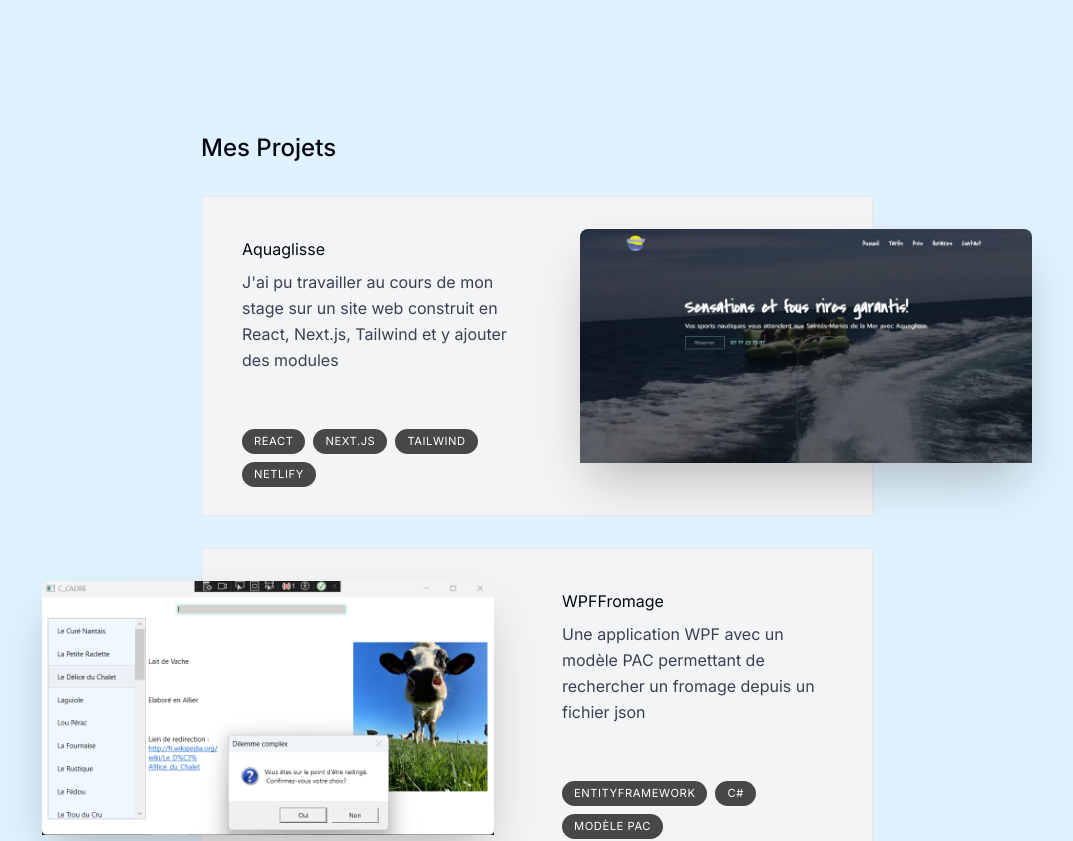
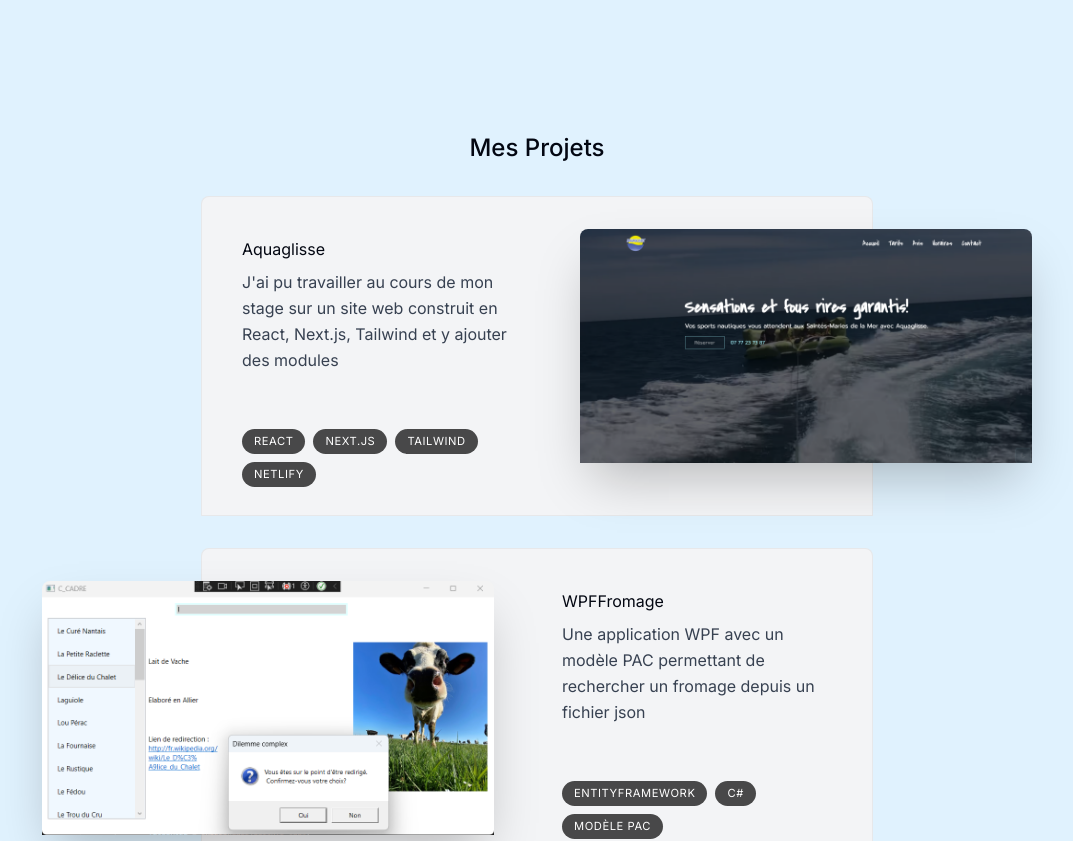
Before and after one commit to zalixzy/portfolio, a Next.js app: page / in a window 1280 px wide. Shown: the part 1160-2001 px from the top of the page, without its empty margins (103-1176 px from the left). Built offline with nearby package versions, Linux system fonts and the light colour scheme.

Commit message:
ajout des animations pour les projets

```diff
--- a/components/project.tsx
+++ b/components/project.tsx
@@ -34,8 +34,8 @@ function  Project({
   tags,
   imageUrl
 }: ProjectProps){
-  return <section className="group bg-gray-100 border border-black/5 max-w-[42rem] overflow:hidden
-  sm:pr-8 relative sm:h-[20rem] mb-3 sm:mb-8 last:mb-0 even:pl-8">
+  return <section className="group bg-gray-100 border rounded-t-lg border-black/5 max-w-[42rem]
+  sm:pr-8 relative sm:h-[20rem] mb-3 sm:mb-8 last:mb-0 even:pl-8 hover:bg-gray-200 transition">
     <div className="pt-4 pb-7 px-5 sm:pl-10 sm:pr-2 sm:pt-10 sm:max-w-[50%] flex flex-col h-full
     group-even:ml-[18rem]">
     <h3>{title}</h3>
@@ -50,9 +50,16 @@ function  Project({
 
 
     <Image className="absolute top-8 -right-40 w-[28.25rem] rounded-t-lg shadow-2xl
-    group-even:-right-[initial] group-even:-left-40
+    group-even:-right-[initial] transition
+    group-hover:-translate-x-3 group-hover:scale-[1.04]
+    group-hover:translate-y-3 group-hover:-rotate-2 group-even:right-[initial]
+    group-even:-left-40
+
+    group-even:group-hover:translate-y-3
+    group-even:group-hover:translate-x-3
+    group-even:group-hover:rotate-2
     "
-    src={imageUrl} alt={title} width={300} height={200} quality={95}  />
+    src={imageUrl} alt={title}  quality={95}  />
 
   </section>
 }
--- a/components/section-heading.tsx
+++ b/components/section-heading.tsx
@@ -7,6 +7,6 @@ type SectionHeadingProps = {
 export default function SectionHeading({ children }:
     SectionHeadingProps) {
   return (
-    <h2 className="text-2xl font-medium capitalize mb-8">{children}</h2>
+    <h2 className="text-2xl font-medium capitalize mb-8 text-center">{children}</h2>
   )
 }
```
